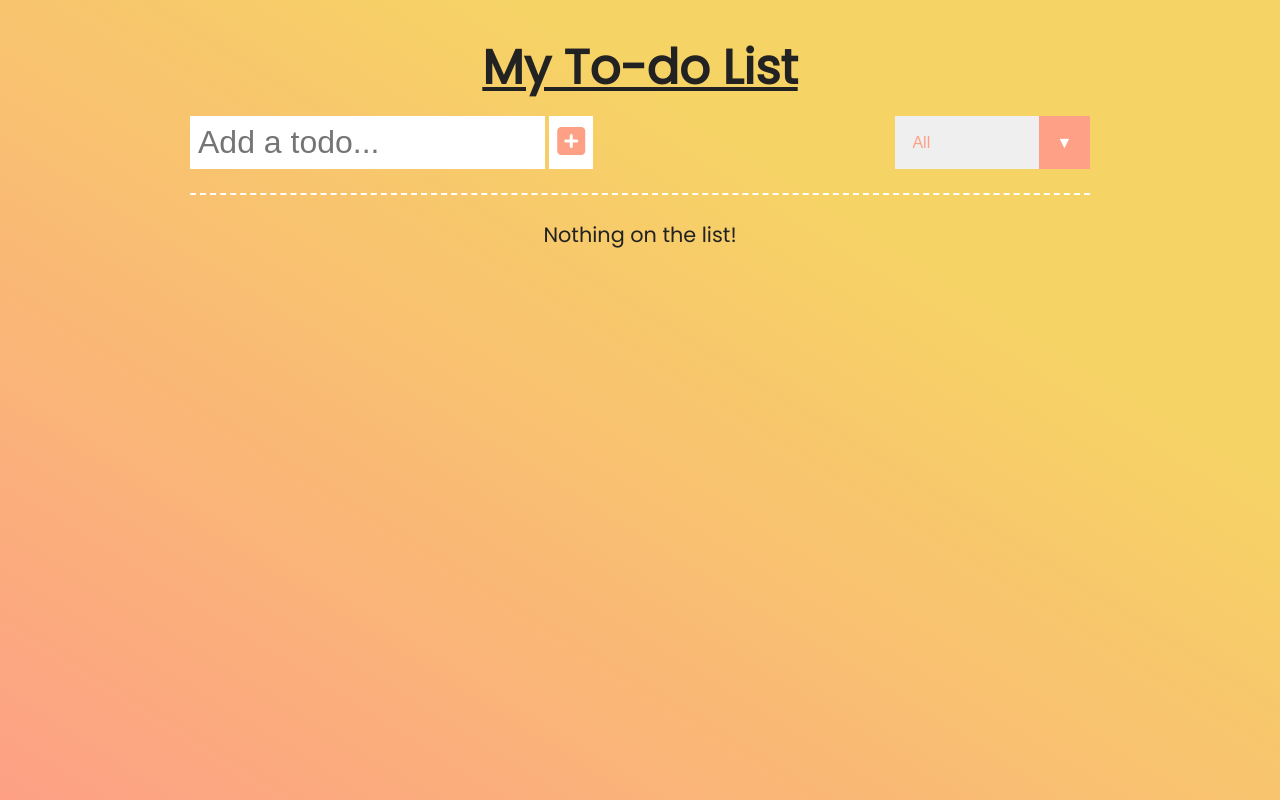
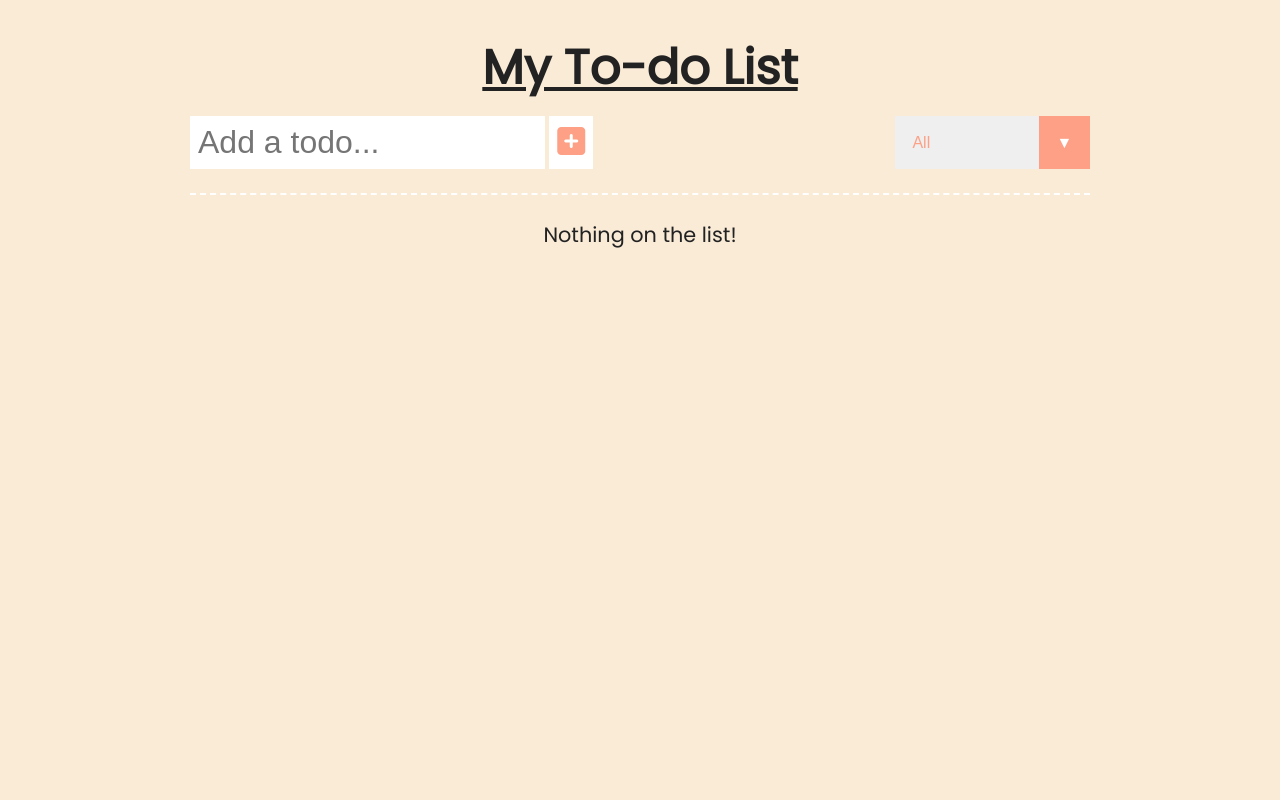
Before and after one commit to dissoyng/todolist-locally, a plain HTML site: page index.html in a window 1280 px wide. Drawn offline with Linux system fonts and the light colour scheme.

Commit message:
change background-color

```diff
--- a/style.css
+++ b/style.css
@@ -14,12 +14,12 @@ html {
 }
 
 body {
-  background-image: linear-gradient(to top right, #fda085, #f6d365 70%);
-  background-attachment: fixed;
+  /* background-image: linear-gradient(to top right, #fda085, #f6d365 70%);
+  background-attachment: fixed; */
+  background-color: #faebd7;
   color: #222;
   font-family: "Poppins", sans-serif;
   line-height: 1.5;
-  height: 100%;
   min-height: 100vh;
   width: 100vw;
   overflow-x: hidden;
@@ -67,7 +67,7 @@ input:focus {
   }
 }
 
-@media (max-width: 39em) {
+@media (max-width: 42em) {
   .form__box {
     text-align: center;
   }
```
Also changed, not shown: index.html (line endings or trailing spaces).
